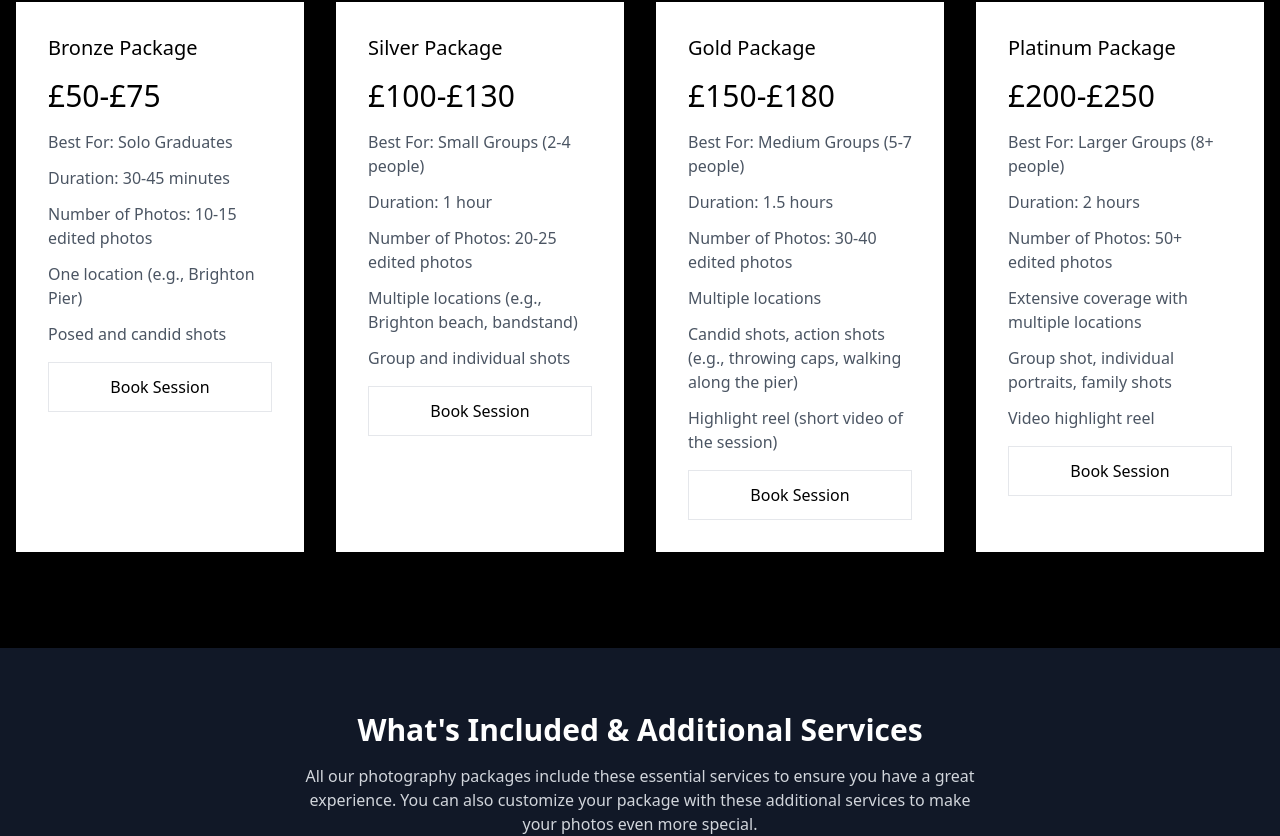
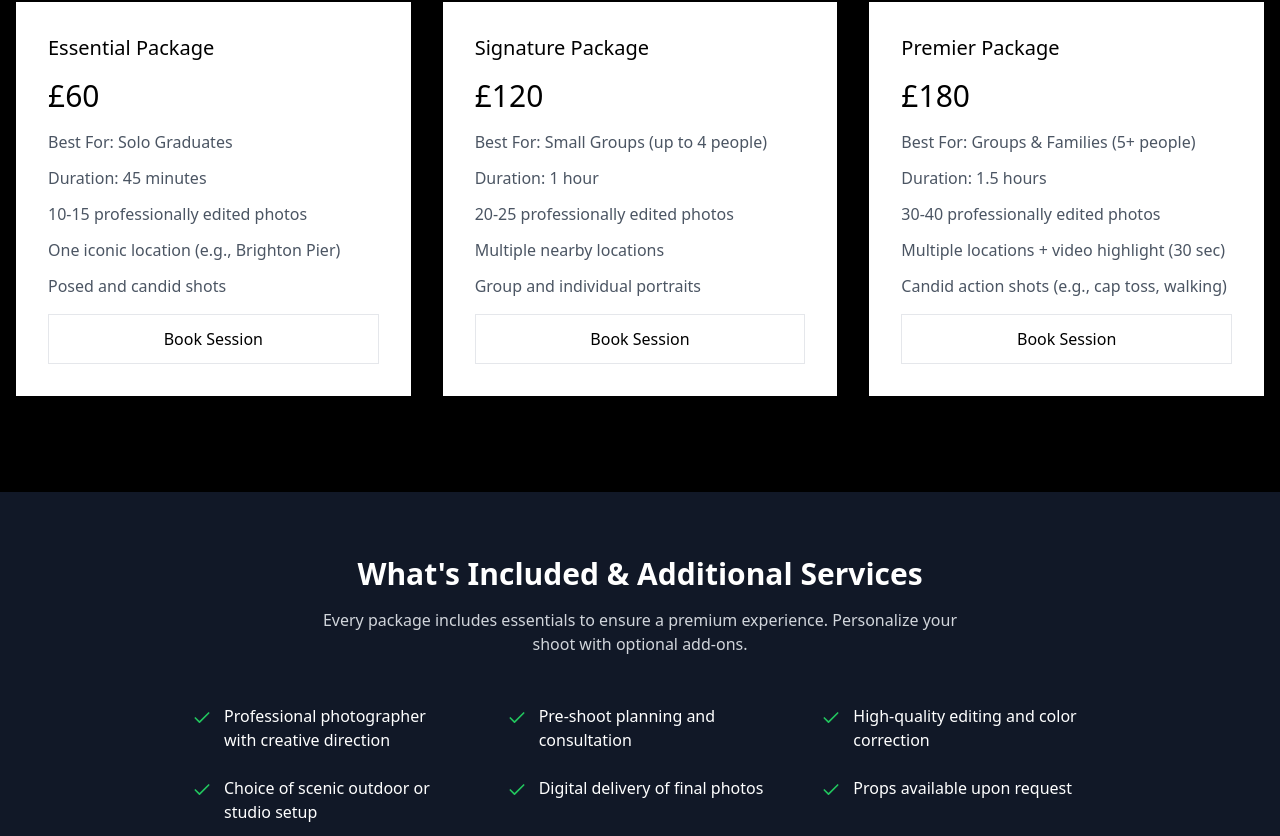
Before and after one commit to ramzidaher/photography-portfolio-website, a React (Vite) app: page /services in a window 1280 px wide. Shown: the part 430-1266 px from the top of the page. Built offline with nearby package versions, Linux system fonts and the light colour scheme.

Commit message:
Updated the packages

```diff
--- a/src/pages/PackagesPage.tsx
+++ b/src/pages/PackagesPage.tsx
@@ -4,48 +4,36 @@ import { CheckIcon } from 'lucide-react';
 
 export const PackagesPage = () => {
   const packages = [{
-    title: 'Bronze Package',
-    price: '£50-£75',
+    title: 'Essential Package',
+    price: '£60',
     features: [
       'Best For: Solo Graduates',
-      'Duration: 30-45 minutes',
-      'Number of Photos: 10-15 edited photos',
-      'One location (e.g., Brighton Pier)',
+      'Duration: 45 minutes',
+      '10-15 professionally edited photos',
+      'One iconic location (e.g., Brighton Pier)',
       'Posed and candid shots'
     ]
   }, {
-    title: 'Silver Package',
-    price: '£100-£130',
+    title: 'Signature Package',
+    price: '£120',
     features: [
-      'Best For: Small Groups (2-4 people)',
+      'Best For: Small Groups (up to 4 people)',
       'Duration: 1 hour',
-      'Number of Photos: 20-25 edited photos',
-      'Multiple locations (e.g., Brighton beach, bandstand)',
-      'Group and individual shots'
+      '20-25 professionally edited photos',
+      'Multiple nearby locations',
+      'Group and individual portraits'
     ]
   }, {
-    title: 'Gold Package',
-    price: '£150-£180',
+    title: 'Premier Package',
+    price: '£180',
     features: [
-      'Best For: Medium Groups (5-7 people)',
+      'Best For: Groups & Families (5+ people)',
       'Duration: 1.5 hours',
-      'Number of Photos: 30-40 edited photos',
-      'Multiple locations',
-      'Candid shots, action shots (e.g., throwing caps, walking along the pier)',
-      'Highlight reel (short video of the session)'
+      '30-40 professionally edited photos',
+      'Multiple locations + video highlight (30 sec)',
+      'Candid action shots (e.g., cap toss, walking)'
     ],
     isPopular: true
-  }, {
-    title: 'Platinum Package',
-    price: '£200-£250',
-    features: [
-      'Best For: Larger Groups (8+ people)',
-      'Duration: 2 hours',
-      'Number of Photos: 50+ edited photos',
-      'Extensive coverage with multiple locations',
-      'Group shot, individual portraits, family shots',
-      'Video highlight reel'
-    ]
   }];
 
   const addOns = [{
@@ -75,7 +63,7 @@ export const PackagesPage = () => {
         <div className="container mx-auto px-4 text-center">
           <h1 className="text-4xl font-bold text-white mb-4">Photography Packages</h1>
           <p className="text-xl text-gray-200 max-w-2xl mx-auto">
-            Choose the perfect package to capture your special moments, whether it's a solo graduation, a small group, or a larger family session.
+            Choose a fixed-price package tailored to your needs—whether solo, with friends, or celebrating with family.
           </p>
         </div>
       </div>
@@ -83,7 +71,7 @@ export const PackagesPage = () => {
       {/* Packages Section */}
       <section className="py-16 mt-16">
         <div className="container mx-auto px-4">
-          <div className="grid grid-cols-1 md:grid-cols-2 lg:grid-cols-4 gap-8">
+          <div className="grid grid-cols-1 md:grid-cols-2 lg:grid-cols-3 gap-8">
             {packages.map((pkg, index) => (
               <PackageCard
                 key={index}
@@ -97,30 +85,29 @@ export const PackagesPage = () => {
         </div>
       </section>
 
-      {/* Combined What's Included and Additional Services Section */}
+      {/* What's Included & Add-Ons */}
       <section className="py-16 mt-8 bg-gray-900">
         <div className="container mx-auto px-4">
           <div className="text-center mb-12">
-            <h2 className="text-3xl font-bold mb-4 text-white">
-              What's Included & Additional Services
-            </h2>
+            <h2 className="text-3xl font-bold mb-4 text-white">What's Included & Additional Services</h2>
             <p className="text-gray-300 max-w-2xl mx-auto">
-              All our photography packages include these essential services to ensure you have a great experience. You can also customize your package with these additional services to make your photos even more special.
+              Every package includes essentials to ensure a premium experience. Personalize your shoot with optional add-ons.
             </p>
           </div>
           <div className="grid grid-cols-1 md:grid-cols-2 lg:grid-cols-3 gap-y-6 gap-x-12 max-w-4xl mx-auto">
-            {/* What's Included */}
-            {['Professional photographer with experience in various photography styles',
-              'Pre-shoot consultation to plan your perfect photos',
-              'Professional editing and color correction',
-              'Choice of iconic locations or studio setup',
-              'Digital delivery of photos',
-              'Basic props available for shoots'].map((item, index) => (
-                <div className="flex items-start text-white" key={index}>
-                  <CheckIcon size={20} className="text-green-500 mt-1 mr-3 flex-shrink-0" />
-                  <p>{item}</p>
-                </div>
-              ))}
+            {[
+              'Professional photographer with creative direction',
+              'Pre-shoot planning and consultation',
+              'High-quality editing and color correction',
+              'Choice of scenic outdoor or studio setup',
+              'Digital delivery of final photos',
+              'Props available upon request'
+            ].map((item, index) => (
+              <div className="flex items-start text-white" key={index}>
+                <CheckIcon size={20} className="text-green-500 mt-1 mr-3 flex-shrink-0" />
+                <p>{item}</p>
+              </div>
+            ))}
           </div>
           <div className="text-center mt-12">
             <h3 className="text-2xl font-semibold text-white mb-4">Additional Services</h3>
```
